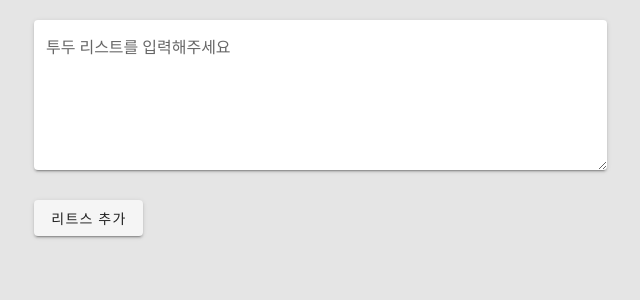
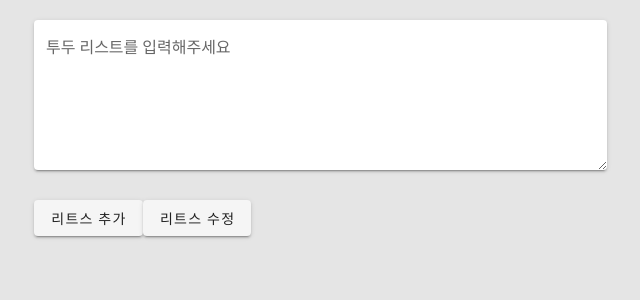
Before and after one commit to kyeongmin21/eventbus-todo, a Vue app: page /#/ in a window 1280 px wide. Shown: the top 300 px of the page, without its empty margins (606-1246 px from the left). Built offline with nearby package versions, Linux system fonts and the light colour scheme.

Commit message:
리스트 수정 버튼 추가 (부모-자식)

```diff
--- a/src/components/ListAdd.vue
+++ b/src/components/ListAdd.vue
@@ -6,6 +6,7 @@
       label="투두 리스트를 입력해주세요"
     ></v-textarea>
     <v-btn @click="listAdd">리트스 추가</v-btn>
+    <v-btn @click="listEdit">리트스 수정</v-btn>
   </div>
 </template>
 
@@ -16,23 +17,32 @@ export default {
   name: "ListAdd",
   data() {
     return {
-      memo: null
+      memo: null,
+      index: null
     }
   },
   created() {
     eventBus.$on('listEdit', (memo, idx) => {
-      console.log(memo, idx)
+      this.memo = memo
+      this.index = idx
     })
   },
   methods: {
-    listAdd () {
+    listAdd() {
       if (this.memo === null) {
         alert('할일을 입력해주세요')
       } else {
         this.$emit('listAdd', this.memo)
         this.memo = null
       }
-
+    },
+    listEdit() {
+      if (this.memo === null) {
+        alert('할일을 입력해주세요')
+      } else {
+        this.$emit('listEdit', this.memo, this.index)
+        this.memo = null
+      }
     }
   }
 }
--- a/src/views/Home.vue
+++ b/src/views/Home.vue
@@ -9,7 +9,8 @@
       </v-flex>
 
       <v-flex xs6>
-        <listAdd @listAdd="listAdd"/>
+        <listAdd @listAdd="listAdd"
+        @listEdit="listEdit"/>
       </v-flex>
 
     </v-layout>
@@ -41,6 +42,9 @@ export default {
     },
     listDelete (idx) {
       this.todoList.splice(idx, 1)
+    },
+    listEdit (memo, idx) {
+      this.todoList[idx].memo = memo
     }
   }
 }
```
Also changed, not shown: 1 other file (tests, documents, lock files or other folders).
